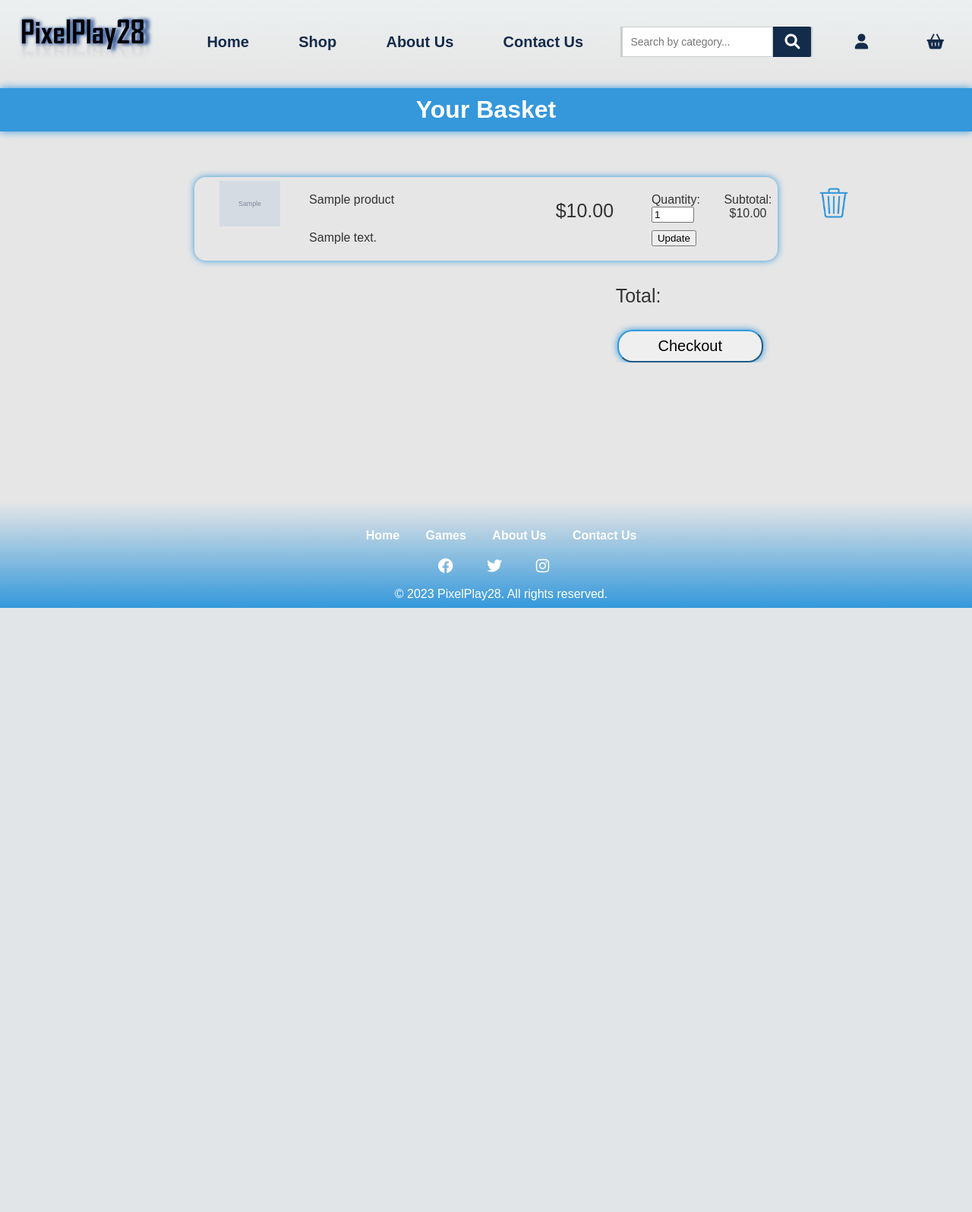
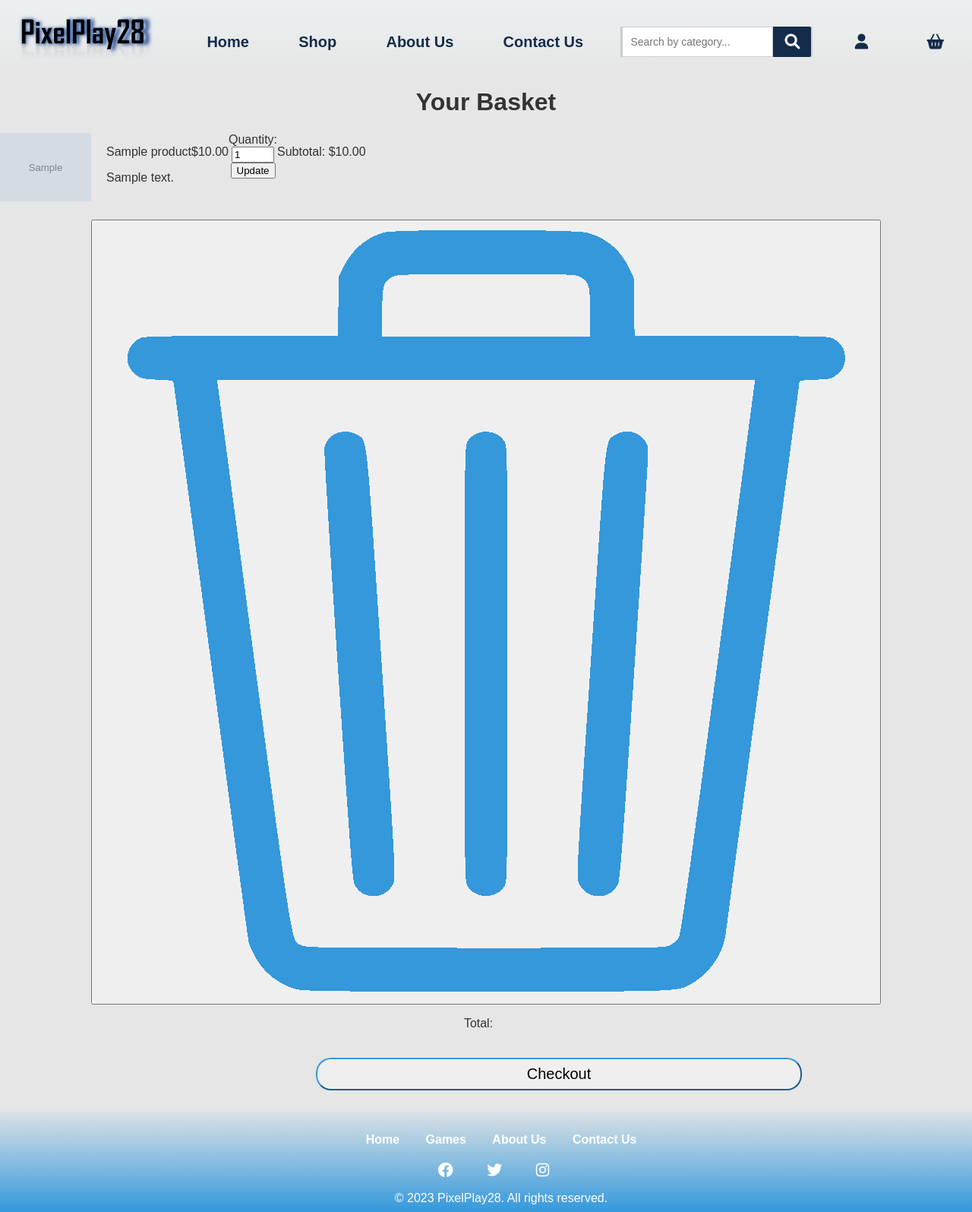
Before and after one commit to Laurynlau/Team28GitHub, a PHP site: page /basket.php in a window 1280 px wide. Shown: the whole page at 76% size. Before the commit the page ends 800 px from the top, so only its background shows below. Run offline with PHP 8.4, Linux system fonts and the light colour scheme; tables that the repository leaves empty hold one stand-in row (values such as "Sample post"); grey boxes marked "Sample" are stand-in pictures.

Commit message:
Update basketStyle.css
Updates:
Due to the pages style change, many css changes have been made to the page layout, the form css has stayed the same

```diff
--- a/basketStyle.css
+++ b/basketStyle.css
@@ -5,6 +5,8 @@ body {
     padding: 0;
     background-color: #e6e6e6;
     color: #333;
+    width: 100%;
+    overflow-x: hidden;
   }
 
 nav {
@@ -113,18 +115,8 @@ input[type="text"]:focus {
     color: #142c4b;
   }
 
-.photosensitivity-disclaimer {
-    background-color: #f0f0f0;
-    color: #555555;
-    padding: 10px;
-    border: 1px solid #cccccc;
-    border-radius: 5px;
-    margin-top: 10px;
-    text-align: center;
-  }
 
-
-/* Basket body styles*/
+/* body styles*/
 .hero-section {
     position: relative;
     width: 100%;
@@ -132,7 +124,7 @@ input[type="text"]:focus {
     text-align: center;
   }
 
- .featured-games-title {
+ .page-title {
     margin-bottom: 10px;
     background-color: #3498db;
     color: #ffffff;
@@ -140,153 +132,103 @@ input[type="text"]:focus {
     box-shadow: 0 0 10px #3498db;
   }
 
- .btn {
-    position: absolute;
-    bottom: 20px; /* Adjust the distance from the bottom */
-    left: 50%;
-    transform: translateX(-50%);
-    display: inline-block;
-    padding: 10px 20px;
-    background-color: #3498db;
-    color: #ffffff;
-    text-decoration: none;
-    font-weight: bold;
-    border-radius: 5px;
-    transition: background-color 0.3s ease;
-  }
+/* All form styles*/
+.form-container{
+  width:70%;
+  display: flex;
+  box-shadow: 0 0 10px #3498db;
+  border-radius: 15px;
+  margin-left:15%;
+  margin-bottom: 50px;
+}
 
- .btn:hover {
-    background-color: #2c3e50;
-  }
+.checkout-button {
+  width:50%;
+  padding:8px;
+  font-size: 20px;
+  border-radius: 20px;
+  border-color: #3498db;
+  margin-top: 20px;
+  margin-left: 15%;
+  margin-bottom: 20px;
+}
 
-  .row-container {
-    display: flex;
-  }
+.form-left-half{
+  flex: 0.4;
+  margin-left: 0%;
+  border-right: 1px dashed;
+  text-align: left;
+  margin-left: 5%;
+}
 
-  .item-container {
-    margin-top:50px;
-    display: flex;
-    height: auto;
-    margin-left: 20%;
-    box-shadow: 0 0 10px #3498db;
-    border-radius: 15px;
-    width:60%;
-  }
+.form-right-half{
+  flex: 0.6;
+}
 
-  .left-section, .middle-section, .single-section, .next-column{
-    flex: 1;
-    padding: 5px; /* Add padding for better spacing */
-  }
+.order-heading{
+  margin-top: 15px;
+  text-decoration: underline;
+  margin-bottom: 20px;
+}
 
-  .middle-section {
-    flex: 20%;
-    display: flex;
-    flex-direction: column;
-    text-align: left; /* Set text alignment to the left */
-  }
+.display-column {
+  display: flex;
+  margin-left: 20px;
+  flex-direction: column;
+}
 
-  .right-section {
-    flex: 1;
-    display: flex;
-    flex-direction: column;
-    align-items: center; /* Center items horizontally */
-  }
+.item-container {
+  display: flex;
+  flex-direction: row;
+  margin-bottom: 20px;
+}
 
-  .quantity {
-    margin-top:16px;
-  }
+.order-item {
+  display: flex;
+  align-items: center;
+}
 
-  .right-align{
-    text-align: right;
-  }
+.left-section {
+  margin-right: 20px;
+}
 
-  .single-section {
-    margin-left:25%;
-  }
+.middle-section {
+  display: flex;
+  flex-direction: column;
+  text-align: left;
+}
 
-  .padding{
-    padding: 5px;
-  }
+.left-align {
+  margin-bottom: 0;
+}
 
-  .right-section-half {
-    margin-bottom: 10px;
-    padding: 0;
-  }
+.product-img {
+  height: 90px;
+  width: auto;
+}
 
-  .top-half, .bottom-half {
-    display: flex;
-  }
+.product-img{
+  height: 90px;
+  width: auto;
+}
 
-  .next-column {
-    flex: 0.5;
-    margin-left: 15px;
-    align-items: center;
-    text-align: center;
-  }
+.total-display {
+  font-size: 20px;
+  text-align: left;
+  margin-left: 30px;
+}
 
-  .bin-container {
-      width: 10%;
-      border: none;
-  }
+label {
+  margin-top: 10px;
+}
 
-  .bin-button {
-      margin-top:50%;
-      border: none;
-      padding: 0;
-      background: none;
-      cursor: pointer;
-    }
+#cardCVV{
+  width: 50px;
+}
 
-  .bin-img {
-    margin-left: 25%;
-    width: 40px;
-    height:auto;
-  }
-
-  .price {
-    font-size: 25px;
-    margin-top:30px;
-  }
-
-  .checkout-container {
-      display: flex;
-      flex-direction: column;
-      width: 30%;
-      margin-left: 53%;
-  }
-
-  .total-container{
-    display: flex;
-    flex: 1;
-  }
-
-  .total-text {
-    font-size: 25px;
-    margin-top: 2px;
-  }
-
-  .checkout-button {
-      width:50%;
-      padding:8px;
-      font-size: 20px;
-      border-radius: 20px;
-      box-shadow: 0 0 10px #3498db;
-      margin-left: 35%;
-      border-color: #3498db;
-  }
-
-  .product-img, .left-section {
-    width:80px;
-    height:auto;
-  }
-
-  .update {
-    margin-top: 10px;
-  }
-
-
- @media (max-width: 768px) {}
-
+#cardExpiry{
+  width: 100px;
+}
 
 /* All footer styles*/
 footer {
@@ -294,7 +236,6 @@ footer {
     color: #ffffff;
     padding: 20px;
     text-align: center;
-    position: fixed;
     height: 100px;
     width: 100%;
     bottom: 0;
@@ -337,3 +278,24 @@ footer a:hover {
 .footer-social a:hover {
     color: #333
   }
+
+/* Responsive page - works optimised for mobile*/
+@media only screen and (max-width: 1060px) {
+  .form-container{
+    width:70%;
+    box-shadow: 0 0 10px #3498db;
+    border-radius: 15px;
+    margin-left:15%;
+    margin-bottom: 50px;
+  }
+
+  .form-right-half{
+    display:none;
+  }
+
+  .form-left-half{
+    flex: 1;
+    border-right:none;
+    text-align: center;
+  }
+}
```
